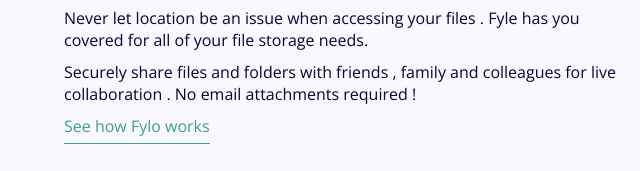
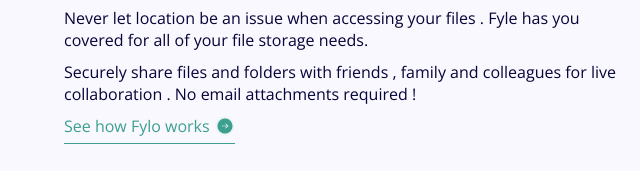
Before and after one commit to muhaj-dev/home_page, a plain HTML site: page index.html in a window 1280 px wide. Shown: the part 802-973 px from the top of the page, 0-640 px from the left. Drawn offline with nearby package versions, Linux system fonts and the light colour scheme.

Commit message:
update changes

```diff
--- a/index.html
+++ b/index.html
@@ -46,7 +46,7 @@
                     </div>
                     <p>Never let location be an issue when accessing your files . Fyle has you covered for all of your file storage needs.</p>
                     <p>Securely share files and folders with friends , family and colleagues for live collaboration . No email attachments required !</p>
-                    <p class="flyer">See how Fylo works </p>
+                    <p class="flyer">See how Fylo works <img src="/images/icon-arrow.svg" alt=""></p>
                     <div class="card">
                         <div class="q">
                             <img src="images/icon-quotes.svg" alt="">
--- a/style.css
+++ b/style.css
@@ -97,10 +97,17 @@
     margin: 10px 0;
 }
 .flyer{
+    display: flex;
     width: fit-content;
     padding-bottom: 6px;
     color: hsl(170, 45%, 43%);
     border-bottom: 1px solid hsl(170, 45%, 43%);
+}
+.flyer img{
+    margin: auto;
+    width: 20px;
+    height: 20px;
+    margin-left: 5px;
 }
 .card{
     margin: 30px 0;
```
